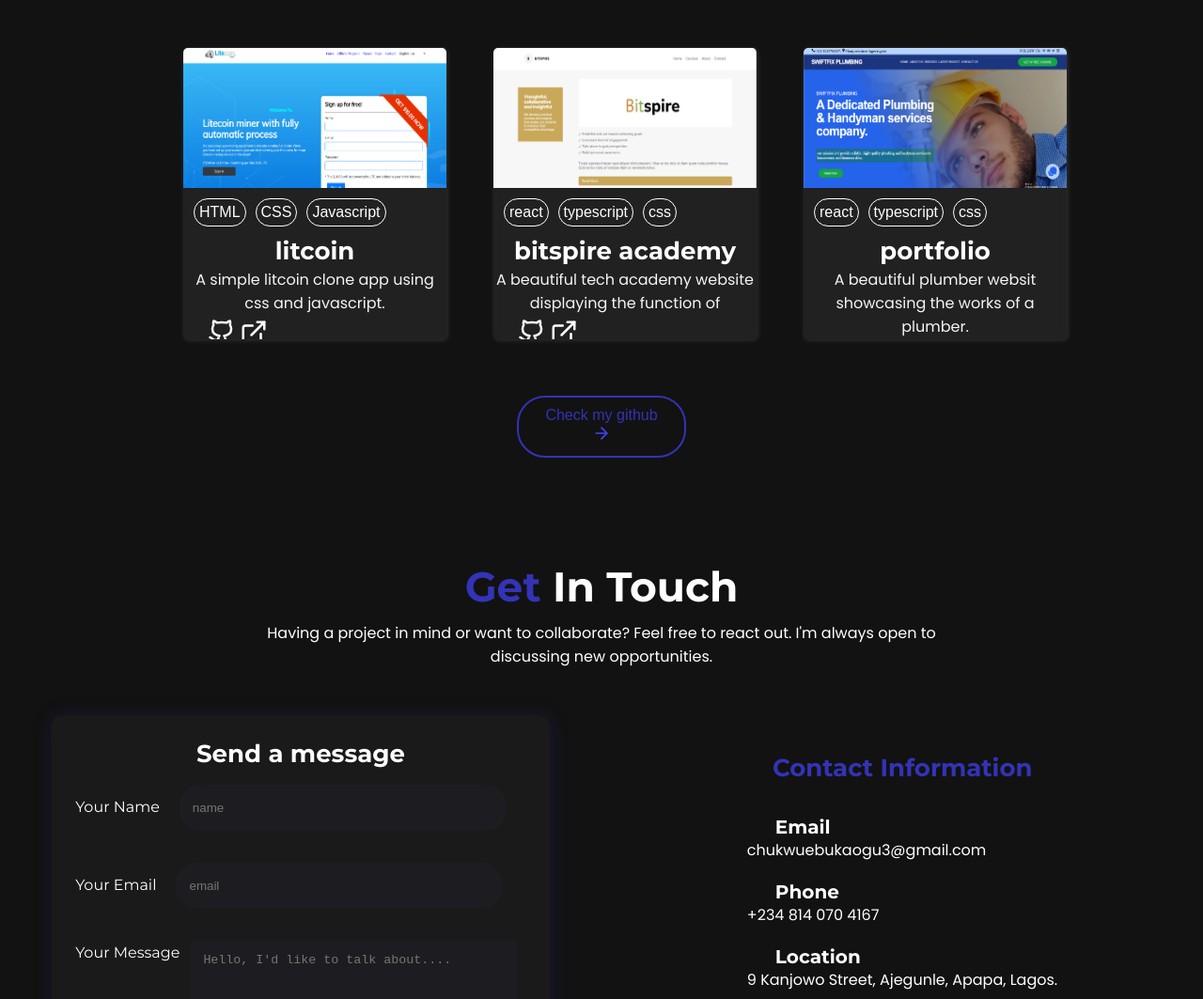
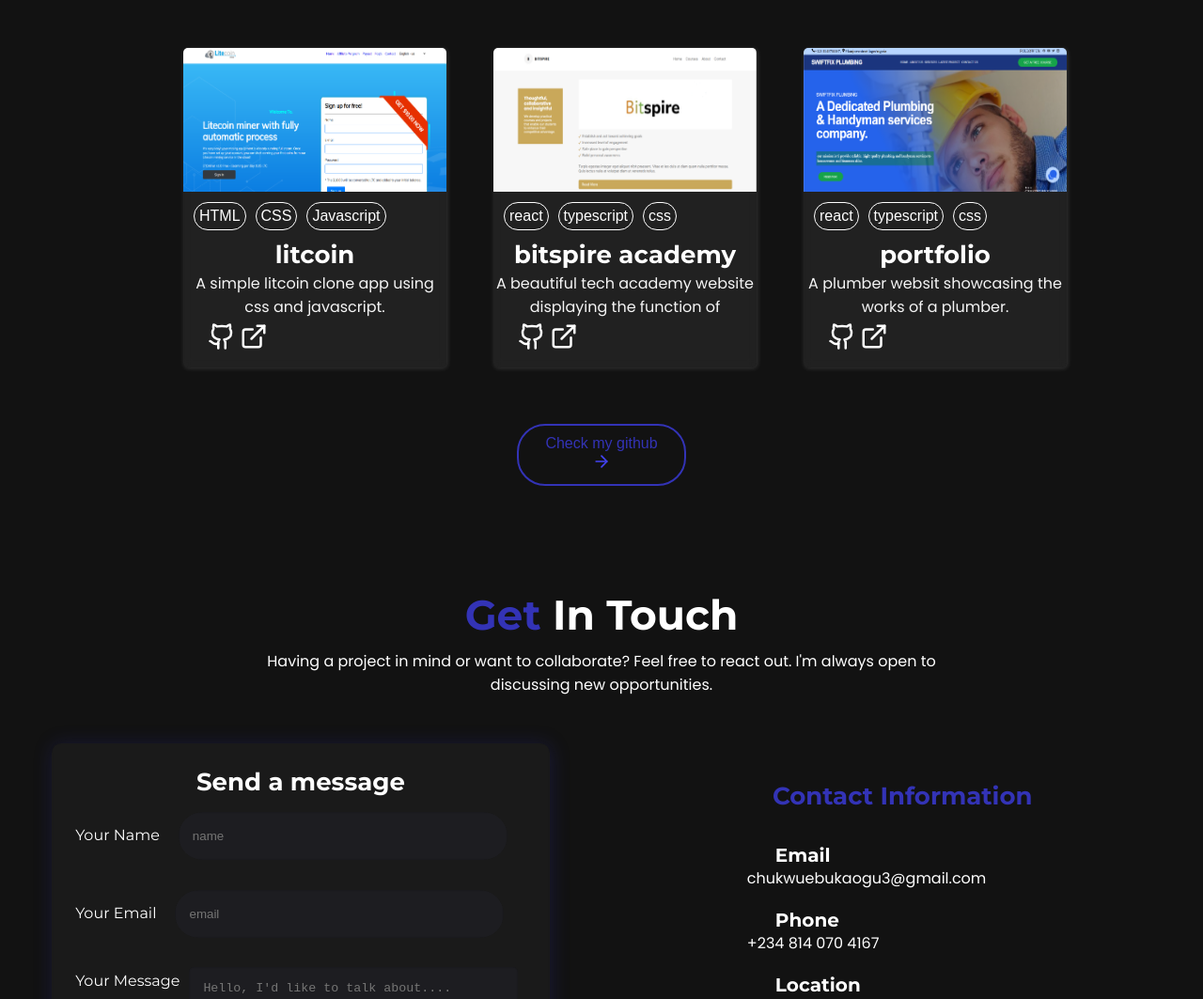
Before and after one commit to karis-cod/karis-portfolio, a React (Vite) app: page /project in a window 1280 px wide. Shown: the part 2051-3114 px from the top of the page at 94% size. Built offline with nearby package versions, Linux system fonts and the light colour scheme.

Commit message:
fix image bug

```diff
--- a/src/App.css
+++ b/src/App.css
@@ -240,7 +240,7 @@
 /* PROJECT PAGE */
 .project-img {
   width: 100%;
-  height: 48%;
+  height: 45%;
 }
 
 .project-con,
@@ -261,7 +261,7 @@
 
 .project-con {
   width: 280px;
-  height: 310px;
+  height: 340px;
   background: rgba(255, 255, 255, 0.068);
   backdrop-filter: blur(5px);
   margin-bottom: 60px;
--- a/src/Pages/Project.tsx
+++ b/src/Pages/Project.tsx
@@ -48,11 +48,11 @@ function ProjectPage() {
     </p>
 
     <div className='pro-con'>
-      {projectFunc({ image: '/images/litcoin.png', tool: 'HTML', tool2: 'CSS', tool3: 'Javascript', name: 'litcoin ', text: ' A simple litcoin clone app using css and javascript. ',link:'https://karis-cod.github.io/kariscode-bitspire/' })}
+      {projectFunc({ image: 'images/litcoin.png', tool: 'HTML', tool2: 'CSS', tool3: 'Javascript', name: 'litcoin ', text: ' A simple litcoin clone app using css and javascript. ',link:'https://karis-cod.github.io/kariscode-bitspire/' })}
 
-      {projectFunc({ image: '/images/bitspire.png', tool: 'react', tool2: 'typescript', tool3: 'css', name: 'bitspire academy', text: 'A beautiful tech academy website displaying the function of ',link: 'https://karis-cod.github.io/karis-web/' })}
+      {projectFunc({ image: 'images/bitspire.png', tool: 'react', tool2: 'typescript', tool3: 'css', name: 'bitspire academy', text: 'A beautiful tech academy website displaying the function of ',link: 'https://karis-cod.github.io/karis-web/' })}
 
-      {projectFunc({ image: '/images/plumber.png', tool: 'react', tool2: 'typescript', tool3: 'css', name: 'portfolio', text: 'A beautiful plumber websit showcasing the works of a plumber.',link: 'https://karis-cod.github.io/kariscod-website/' })}
+      {projectFunc({ image: 'images/plumber.png', tool: 'react', tool2: 'typescript', tool3: 'css', name: 'portfolio', text: 'A plumber websit showcasing the works of a plumber.',link: 'https://karis-cod.github.io/kariscod-website/' })}
 
     </div>
     <button className="pro-btn"><a className="pro-aa" href="https://github.com/karis-cod/">Check my github<ArrowRight size={20} color="rgb(68, 68, 248)" /></a></button>
--- a/src/conponents/Navbar.css
+++ b/src/conponents/Navbar.css
@@ -77,7 +77,8 @@ background: rgba(255, 255, 255, 0.034);
   }
   .toggle, .toggle2{
     display: inline-block;
-    all:unset
+    all:unset;
+    color:white;
   }
   .nav-con{
  display: grid;
```
Also changed, not shown: 1 other file (tests, documents, lock files or other folders).
